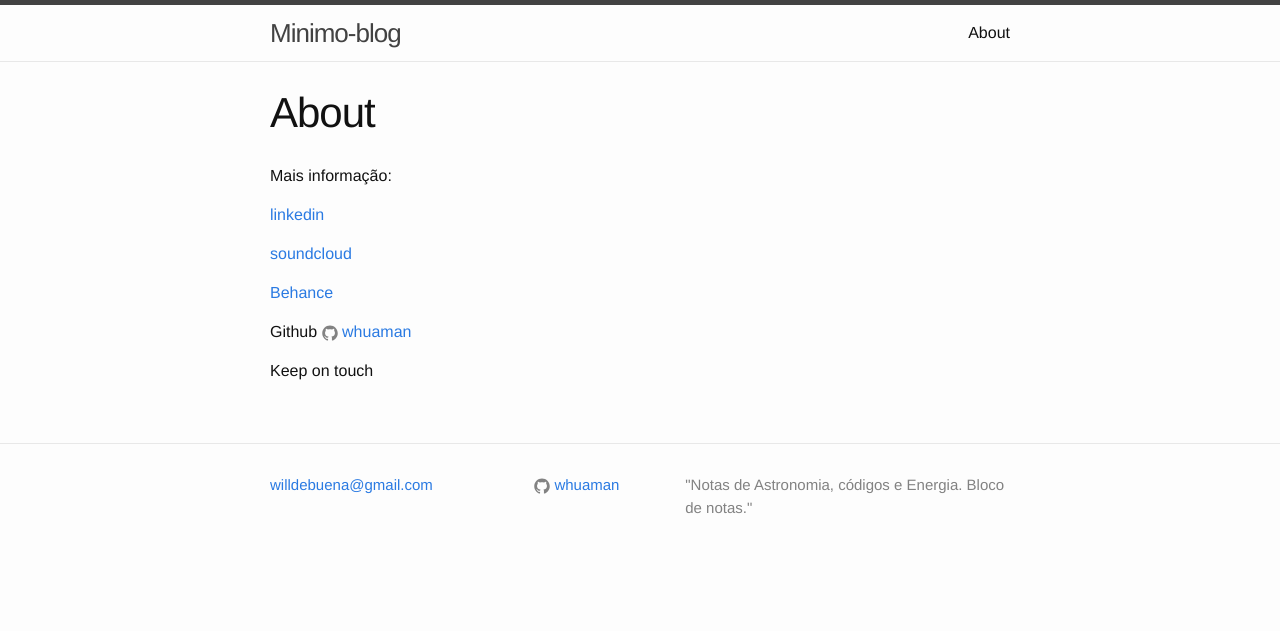
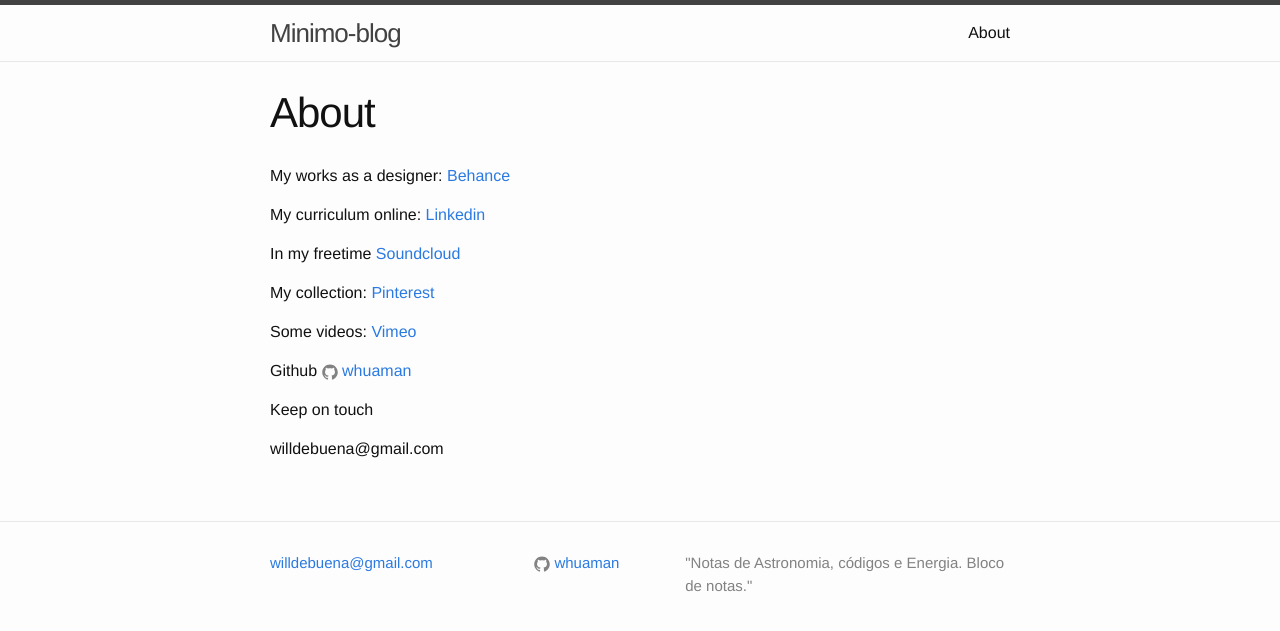
Before and after one commit to whuaman/whuaman.github.io, a Jekyll site: the page built from about.md, in a window 1280 px wide. Shown: the top 631 px of the page. Built offline with Jekyll 4.4.1, drawn with Linux system fonts in a browser that asks for light colours.

Commit message:
Add more links in about

```diff
--- a/about.md
+++ b/about.md
@@ -3,14 +3,19 @@ layout: page
 title: About
 permalink: /about/
 ---
-Mais informação:
 
-[linkedin](https://br.linkedin.com/in/william-huaman-338b6b44)
+My works as a designer: [Behance](https://www.behance.net/whuaman)
 
-[soundcloud](https://soundcloud.com/wik)
+My curriculum online: [Linkedin](https://br.linkedin.com/in/william-huaman-338b6b44)
 
-[Behance](https://www.behance.net/whuaman)
+In my freetime [Soundcloud](https://soundcloud.com/wik)
+
+My collection: [Pinterest](https://br.pinterest.com/whuaman/)
+
+Some videos: [Vimeo](https://vimeo.com/user10958932/videos)
 
 Github {% include icon-github.html username="whuaman" %}
 
 Keep on touch
+
+willdebuena@gmail.com
```
